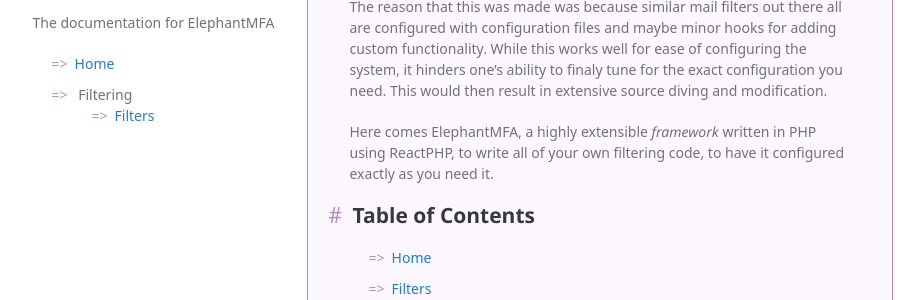
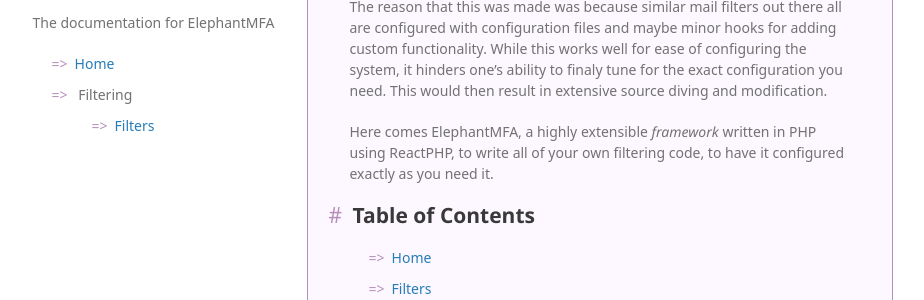
Before and after one commit to elephantmfa/docs, a Jekyll site: the page built from index.md, in a window 1280 px wide. Shown: the part 252-552 px from the top of the page, without its empty margins (190-1114 px from the left). Built offline with Jekyll 4.4.1, drawn with Linux system fonts in a browser that asks for light colours; some web fonts are replaced; our own code applies the rules of GitHub Pages for plain Markdown files.

Commit message:
Fix some spacing problems.

```diff
--- a/_sass/theme.scss
+++ b/_sass/theme.scss
@@ -191,8 +191,8 @@ li {
     margin-bottom: 10px;
 }
 
-li>a {
-    margin-bottom: 10px;
+li>ul {
+    margin-top: 10px;
 }
 
 ul>li::before {
```
